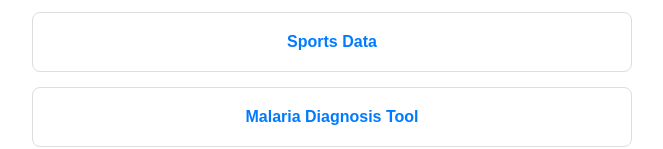
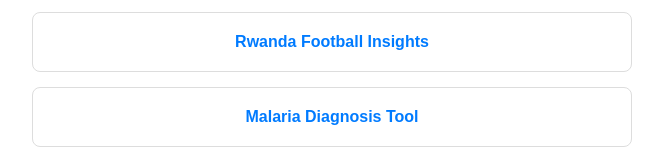
Before and after one commit to BotTechnologiesLtd/bot-technologies-ltd, a plain HTML site: page index.html in a window 1280 px wide. Shown: the part 205-354 px from the top of the page, without its empty margins (308-971 px from the left). Drawn offline with Linux system fonts and the light colour scheme.

Commit message:
Added link to Rwanda football Insights page

```diff
--- a/index.html
+++ b/index.html
@@ -18,7 +18,7 @@
         <h1>Welcome to Bot Technologies</h1>
         <p>Select a service below:</p>
         <div class="card"><a href="https://bottechnologiesltd.github.io/bot-technology-weather-intelligence/">Weather Intelligence</a></div>
-        <div class="card"><a href="sports-data/index.html">Sports Data</a></div>
+        <div class="card"><a href="https://bottechnologiesltd.github.io/rwanda-football-insights/">Rwanda Football Insights</a></div>
         <div class="card"><a href="https://bottechnologiesltd.github.io/malaria-diagnosis-tool/">Malaria Diagnosis Tool</a></div>
         <div class="card"><a href="https://bottechnologiesltd.github.io/charity-travel-booking/">Charity Travel Booking</a></div>
     </div>
```
